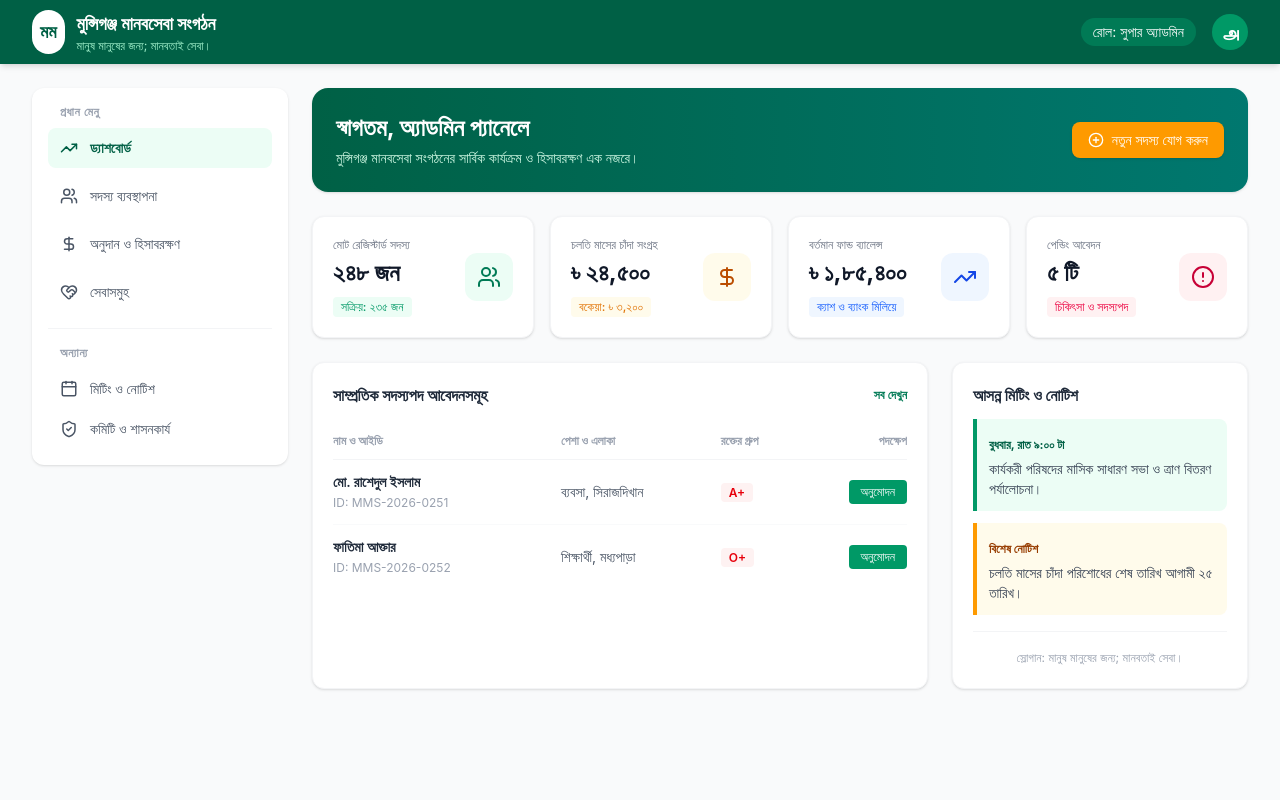
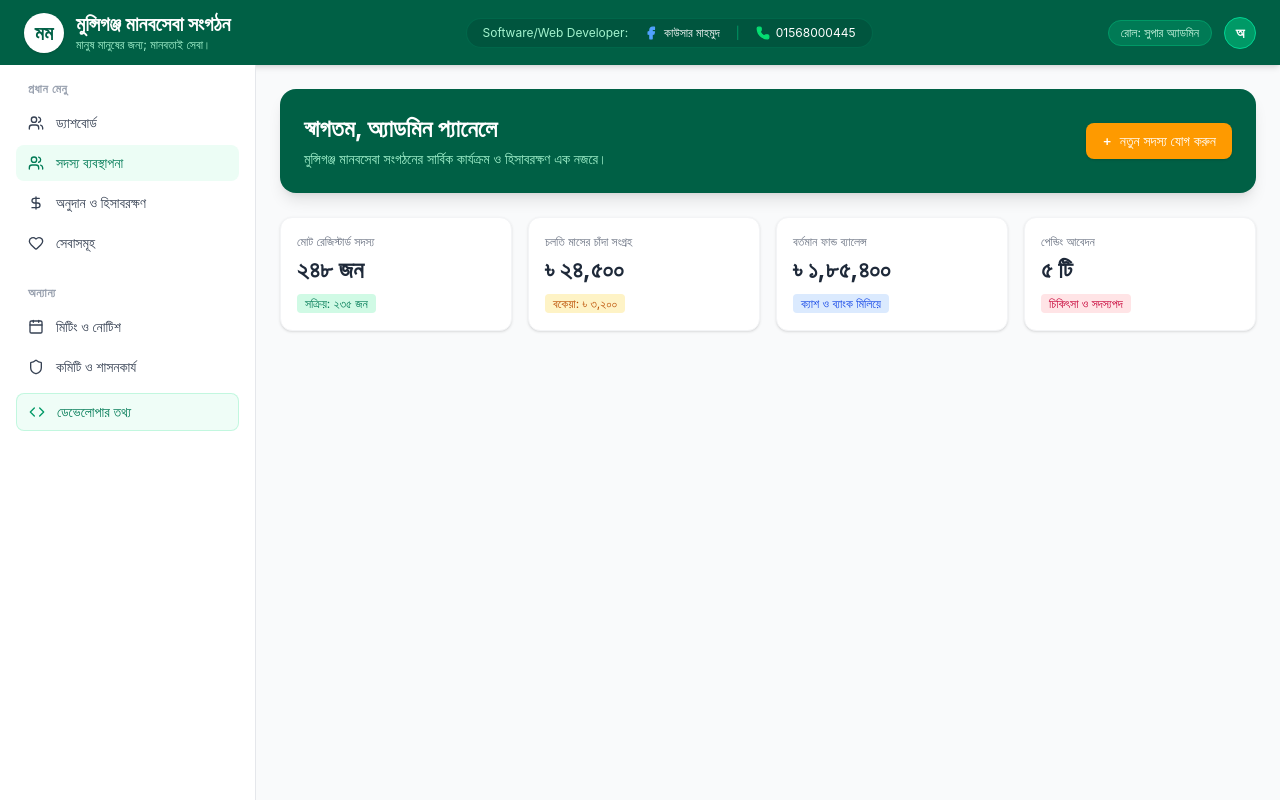
Before and after one commit to kdmahmud445-stack/mms-system, a React (Vite) app: page / in a window 1280 px wide. Built offline with nearby package versions, Linux system fonts and the light colour scheme.

Commit message:
Updated developer facebook link

```diff
--- a/src/App.jsx
+++ b/src/App.jsx
@@ -1,244 +1,209 @@
 import React, { useState } from 'react';
 import {
-  Users,
-  DollarSign,
-  HeartHandshake,
-  FileText,
-  TrendingUp,
-  Calendar,
-  ShieldCheck,
-  AlertCircle,
-  Menu,
-  X,
-  PlusCircle,
-  UserCheck
+  Users, DollarSign, Heart, Calendar, Shield,
+  Code, Facebook, Phone, X, Award, ExternalLink
 } from 'lucide-react';
 
-export default function App() {
-  const [mobileMenuOpen, setMobileMenuOpen] = useState(false);
-  const [activeTab, setActiveTab] = useState('dashboard');
+export default function Dashboard() {
+  const [showDevModal, setShowDevModal] = useState(false);
 
   return (
-    <div className="min-h-screen bg-gray-50 flex flex-col font-sans text-gray-800">
+    <div className="min-h-screen bg-gray-50 flex flex-col font-sans">
 
-      {/* Top Header */}
-      <header className="bg-emerald-800 text-white shadow-md sticky top-0 z-50">
-        <div className="max-w-7xl mx-auto px-4 sm:px-6 lg:px-8 h-16 flex items-center justify-between">
-          <div className="flex items-center space-x-3">
-            <div className="bg-white text-emerald-800 p-2 rounded-full font-bold text-lg">
+      {/* 🟢 ১. টপ হেডার (Top Header) */}
+      <header className="bg-emerald-800 text-white px-6 py-3 flex items-center justify-between shadow-md">
+        <div className="flex items-center gap-3">
+          <div className="w-10 h-10 bg-white text-emerald-800 rounded-full flex items-center justify-center font-bold text-xl shadow">
             মম
           </div>
           <div>
-              <h1 className="text-lg font-bold">মুন্সিগঞ্জ মানবসেবা সংগঠন</h1>
+            <h1 className="text-xl font-bold leading-tight">মুন্সিগঞ্জ মানবসেবা সংগঠন</h1>
             <p className="text-xs text-emerald-200">মানুষ মানুষের জন্য; মানবতাই সেবা।</p>
           </div>
         </div>
 
-          <div className="hidden md:flex items-center space-x-4">
-            <span className="text-sm bg-emerald-700 px-3 py-1 rounded-full">রোল: সুপার অ্যাডমিন</span>
-            <div className="w-9 h-9 rounded-full bg-emerald-600 flex items-center justify-center font-bold">
-              அ
-            </div>
+        {/* 🔴 লাল মার্ক (উপরের অংশ): ডেভেলপার ইনফো */}
+        <div className="hidden lg:flex items-center gap-4 bg-emerald-900/60 px-4 py-1.5 rounded-full text-xs border border-emerald-700/50">
+          <span className="text-emerald-200">Software/Web Developer:</span>
+
+          {/* ফেসবুক লিংকসহ নাম */}
+          <a
+            href="https://facebook.com"
+            target="_blank"
+            rel="noopener noreferrer"
+            className="flex items-center gap-1.5 hover:text-emerald-300 transition-colors font-medium text-white"
+          >
+            <Facebook className="w-3.5 h-3.5 text-blue-400 fill-current" />
+            <span className="hover:underline">কাউসার মাহমুদ</span>
+          </a>
+
+          <span className="text-emerald-600">|</span>
+
+          {/* হোয়াটসঅ্যাপ নাম্বার */}
+          <a
+            href="https://wa.me/8801568000445"
+            target="_blank"
+            rel="noopener noreferrer"
+            className="flex items-center gap-1.5 hover:text-emerald-300 transition-colors text-white"
+          >
+            <Phone className="w-3.5 h-3.5 text-green-400 fill-current" />
+            <span>01568000445</span>
+          </a>
         </div>
 
-          <div className="md:hidden">
-            <button onClick={() => setMobileMenuOpen(!mobileMenuOpen)} className="text-white focus:outline-none">
-              {mobileMenuOpen ? <X size={24} /> : <Menu size={24} />}
-            </button>
+        {/* রোল ও প্রোফাইল */}
+        <div className="flex items-center gap-3">
+          <span className="bg-emerald-700 text-emerald-100 text-xs px-3 py-1 rounded-full border border-emerald-600">
+            রোল: সুপার অ্যাডমিন
+          </span>
+          <div className="w-8 h-8 bg-emerald-600 rounded-full flex items-center justify-center font-bold text-sm border border-emerald-400">
+            অ
           </div>
         </div>
       </header>
 
-      <div className="flex-1 flex max-w-7xl w-full mx-auto px-4 sm:px-6 lg:px-8 py-6 gap-6">
+      {/* মূল বডি Layout */}
+      <div className="flex flex-1">
 
-        {/* Sidebar Navigation */}
-        <aside className={`md:block ${mobileMenuOpen ? 'block' : 'hidden'} w-full md:w-64 bg-white shadow-sm rounded-xl p-4 h-fit space-y-2`}>
-          <div className="text-xs font-semibold text-gray-400 uppercase tracking-wider px-3 mb-2">প্রধান মেনু</div>
+        {/* 🟢 ২. বাম পাশের নেভিগেশন সাইডবার (Sidebar) */}
+        <aside className="w-64 bg-white border-r border-gray-200 p-4 flex flex-col justify-between">
+          <div className="space-y-6">
+            <div>
+              <p className="text-xs font-semibold text-gray-400 uppercase tracking-wider mb-2 px-3">প্রধান মেনু</p>
+              <nav className="space-y-1">
+                <a href="#" className="flex items-center gap-3 px-3 py-2 text-sm font-medium text-gray-700 hover:bg-emerald-50 hover:text-emerald-700 rounded-lg">
+                  <Users className="w-4 h-4" /> ড্যাশবোর্ড
+                </a>
+                <a href="#" className="flex items-center gap-3 px-3 py-2 text-sm font-medium bg-emerald-50 text-emerald-700 rounded-lg">
+                  <Users className="w-4 h-4" /> সদস্য ব্যবস্থাপনা
+                </a>
+                <a href="#" className="flex items-center gap-3 px-3 py-2 text-sm font-medium text-gray-700 hover:bg-emerald-50 hover:text-emerald-700 rounded-lg">
+                  <DollarSign className="w-4 h-4" /> অনুদান ও হিসাবরক্ষণ
+                </a>
+                <a href="#" className="flex items-center gap-3 px-3 py-2 text-sm font-medium text-gray-700 hover:bg-emerald-50 hover:text-emerald-700 rounded-lg">
+                  <Heart className="w-4 h-4" /> সেবাসমূহ
+                </a>
+              </nav>
+            </div>
 
+            <div>
+              <p className="text-xs font-semibold text-gray-400 uppercase tracking-wider mb-2 px-3">অন্যান্য</p>
+              <nav className="space-y-1">
+                <a href="#" className="flex items-center gap-3 px-3 py-2 text-sm font-medium text-gray-700 hover:bg-emerald-50 hover:text-emerald-700 rounded-lg">
+                  <Calendar className="w-4 h-4" /> মিটিং ও নোটিশ
+                </a>
+                <a href="#" className="flex items-center gap-3 px-3 py-2 text-sm font-medium text-gray-700 hover:bg-emerald-50 hover:text-emerald-700 rounded-lg">
+                  <Shield className="w-4 h-4" /> কমিটি ও শাসনকার্য
+                </a>
+
+                {/* 🔴 লাল মার্ক (নিচের অংশ): ডেভেলপার সম্পর্কিত অপশন */}
                 <button
-            onClick={() => setActiveTab('dashboard')}
-            className={`w-full flex items-center space-x-3 px-3 py-2.5 rounded-lg text-sm font-medium transition-colors ${activeTab === 'dashboard' ? 'bg-emerald-50 text-emerald-800 font-semibold' : 'text-gray-600 hover:bg-gray-50'}`}
+                  onClick={() => setShowDevModal(true)}
+                  className="w-full flex items-center gap-3 px-3 py-2 text-sm font-medium text-emerald-700 bg-emerald-50/80 hover:bg-emerald-100 rounded-lg border border-emerald-200/60 transition-all text-left mt-2"
                 >
-            <TrendingUp size={18} />
-            <span> ড্যাশবোর্ড</span>
+                  <Code className="w-4 h-4 text-emerald-600" />
+                  <span>ডেভেলোপার তথ্য</span>
                 </button>
-
-          <button
-            onClick={() => setActiveTab('members')}
-            className={`w-full flex items-center space-x-3 px-3 py-2.5 rounded-lg text-sm font-medium transition-colors ${activeTab === 'members' ? 'bg-emerald-50 text-emerald-800 font-semibold' : 'text-gray-600 hover:bg-gray-50'}`}
-          >
-            <Users size={18} />
-            <span>সদস্য ব্যবস্থাপনা</span>
-          </button>
-
-          <button
-            onClick={() => setActiveTab('accounts')}
-            className={`w-full flex items-center space-x-3 px-3 py-2.5 rounded-lg text-sm font-medium transition-colors ${activeTab === 'accounts' ? 'bg-emerald-50 text-emerald-800 font-semibold' : 'text-gray-600 hover:bg-gray-50'}`}
-          >
-            <DollarSign size={18} />
-            <span>অনুদান ও হিসাবরক্ষণ</span>
-          </button>
-
-          <button
-            onClick={() => setActiveTab('humanitarian')}
-            className={`w-full flex items-center space-x-3 px-3 py-2.5 rounded-lg text-sm font-medium transition-colors ${activeTab === 'humanitarian' ? 'bg-emerald-50 text-emerald-800 font-semibold' : 'text-gray-600 hover:bg-gray-50'}`}
-          >
-            <HeartHandshake size={18} />
-            <span>সেবাসমুহ</span>
-          </button>
-
-          <div className="pt-4 mt-4 border-t border-gray-100">
-            <div className="text-xs font-semibold text-gray-400 uppercase tracking-wider px-3 mb-2">অন্যান্য</div>
-            <button className="w-full flex items-center space-x-3 px-3 py-2.5 rounded-lg text-sm font-medium text-gray-600 hover:bg-gray-50">
-              <Calendar size={18} />
-              <span>মিটিং ও নোটিশ</span>
-            </button>
-            <button className="w-full flex items-center space-x-3 px-3 py-2.5 rounded-lg text-sm font-medium text-gray-600 hover:bg-gray-50">
-              <ShieldCheck size={18} />
-              <span>কমিটি ও শাসনকার্য</span>
-            </button>
+              </nav>
+            </div>
           </div>
         </aside>
 
-        {/* Main Content Area */}
-        <main className="flex-1 space-y-6">
-
-          {/* Welcome Banner */}
-          <div className="bg-gradient-to-r from-emerald-800 to-teal-700 rounded-2xl p-6 text-white shadow-sm flex flex-col md:flex-row justify-between items-start md:items-center gap-4">
+        {/* 🟢 মূল কনটেন্ট (Main Dashboard Content) */}
+        <main className="flex-1 p-6 space-y-6 overflow-y-auto">
+          {/* স্বাগতম ব্যানার */}
+          <div className="bg-emerald-800 rounded-2xl p-6 text-white flex justify-between items-center shadow-lg">
             <div>
-              <h2 className="text-2xl font-bold">স্বাগতম, অ্যাডমিন প্যানেলে</h2>
-              <p className="text-emerald-100 text-sm mt-1">মুন্সিগঞ্জ মানবসেবা সংগঠনের সার্বিক কার্যক্রম ও হিসাবরক্ষণ এক নজরে।</p>
+              <h2 className="text-2xl font-bold mb-1">স্বাগতম, অ্যাডমিন প্যানেলে</h2>
+              <p className="text-emerald-200 text-sm">মুন্সিগঞ্জ মানবসেবা সংগঠনের সার্বিক কার্যক্রম ও হিসাবরক্ষণ এক নজরে।</p>
             </div>
-            <div className="flex gap-2">
-              <button className="bg-amber-500 hover:bg-amber-600 text-white px-4 py-2 rounded-lg text-sm font-medium shadow transition flex items-center gap-2">
-                <PlusCircle size={16} /> নতুন সদস্য যোগ করুন
+            <button className="bg-amber-500 hover:bg-amber-600 text-white font-medium px-4 py-2 rounded-lg text-sm shadow transition-colors flex items-center gap-2">
+              <span>+</span> নতুন সদস্য যোগ করুন
             </button>
           </div>
+
+          {/* পরিসংখ্যান কার্ডসমূহ */}
+          <div className="grid grid-cols-1 md:grid-cols-4 gap-4">
+            <div className="bg-white p-4 rounded-xl border border-gray-100 shadow-sm">
+              <p className="text-xs text-gray-500">মোট রেজিস্টার্ড সদস্য</p>
+              <h3 className="text-2xl font-bold text-gray-800 my-1">২৪৮ জন</h3>
+              <span className="text-xs bg-emerald-100 text-emerald-700 px-2 py-0.5 rounded">সক্রিয়: ২৩৫ জন</span>
+            </div>
+            <div className="bg-white p-4 rounded-xl border border-gray-100 shadow-sm">
+              <p className="text-xs text-gray-500">চলতি মাসের চাঁদা সংগ্রহ</p>
+              <h3 className="text-2xl font-bold text-gray-800 my-1">৳ ২৪,৫০০</h3>
+              <span className="text-xs bg-amber-100 text-amber-700 px-2 py-0.5 rounded">বকেয়া: ৳ ৩,২০০</span>
+            </div>
+            <div className="bg-white p-4 rounded-xl border border-gray-100 shadow-sm">
+              <p className="text-xs text-gray-500">বর্তমান ফান্ড ব্যালেন্স</p>
+              <h3 className="text-2xl font-bold text-gray-800 my-1">৳ ১,৮৫,৪০০</h3>
+              <span className="text-xs bg-blue-100 text-blue-700 px-2 py-0.5 rounded">ক্যাশ ও ব্যাংক মিলিয়ে</span>
+            </div>
+            <div className="bg-white p-4 rounded-xl border border-gray-100 shadow-sm">
+              <p className="text-xs text-gray-500">পেন্ডিং আবেদন</p>
+              <h3 className="text-2xl font-bold text-gray-800 my-1">৫ টি</h3>
+              <span className="text-xs bg-rose-100 text-rose-700 px-2 py-0.5 rounded">চিকিৎসা ও সদস্যপদ</span>
+            </div>
+          </div>
+        </main>
       </div>
 
-          {/* Stat Cards Grid */}
-          <div className="grid grid-cols-1 sm:grid-cols-2 lg:grid-cols-4 gap-4">
+      {/* 🔴 ডেভেলপার বিস্তারিত পপ-আপ মডাল (Modal) */}
+      {showDevModal && (
+        <div className="fixed inset-0 bg-black/50 backdrop-blur-sm flex items-center justify-center p-4 z-50">
+          <div className="bg-white rounded-2xl max-w-md w-full p-6 shadow-2xl relative border border-gray-100 animate-in fade-in zoom-in duration-200">
+            <button
+              onClick={() => setShowDevModal(false)}
+              className="absolute top-4 right-4 text-gray-400 hover:text-gray-600 p-1 rounded-full hover:bg-gray-100"
+            >
+              <X className="w-5 h-5" />
+            </button>
 
-            {/* Card 1 */}
-            <div className="bg-white p-5 rounded-xl shadow-sm border border-gray-100 flex items-center justify-between">
+            <div className="text-center space-y-4">
+              <div className="w-20 h-20 bg-emerald-100 text-emerald-800 rounded-full flex items-center justify-center mx-auto text-2xl font-bold border-4 border-emerald-50">
+                KM
+              </div>
+
               <div>
-                <p className="text-xs font-medium text-gray-500 uppercase">মোট রেজিস্টার্ড সদস্য</p>
-                <h3 className="text-2xl font-bold text-gray-900 mt-1">২৪৮ জন</h3>
-                <span className="text-xs text-emerald-600 font-medium bg-emerald-50 px-2 py-0.5 rounded mt-2 inline-block">সক্রিয়: ২৩৫ জন</span>
+                <h3 className="text-xl font-bold text-gray-800">কাউসার মাহমুদ</h3>
+                <p className="text-xs font-semibold text-emerald-600">Software & Web Developer</p>
               </div>
-              <div className="p-3 bg-emerald-50 text-emerald-700 rounded-xl">
-                <Users size={24} />
+
+              <p className="text-sm text-gray-600 leading-relaxed bg-gray-50 p-3 rounded-xl border border-gray-100">
+                মুন্সিগঞ্জ মানবসেবা সংগঠনের ডিজিটাল ড্যাশবোর্ড ও মেম্বারশিপ ম্যানেজমেন্ট সিস্টেমটি আধুনিক ওয়েব প্রযুক্তি (React, Vite, Tailwind CSS) দিয়ে তৈরি ও রক্ষাণাবেক্ষণ করা হচ্ছে।
+              </p>
+
+              {/* সোশ্যাল ও কন্টাক্ট লিঙ্কস */}
+              <div className="flex flex-col gap-2 pt-2">
+                <a
+                  href="https://www.facebook.com/KDMahmudM"
+                  target="_blank"
+                  rel="noopener noreferrer"
+                  className="flex items-center justify-between px-4 py-2.5 bg-blue-50 text-blue-700 rounded-xl hover:bg-blue-100 transition-colors text-sm font-medium"
+                >
+                  <span className="flex items-center gap-2">
+                    <Facebook className="w-4 h-4" /> ফেসবুক প্রোফাইল
+                  </span>
+                  <ExternalLink className="w-4 h-4" />
+                </a>
+
+                <a
+                  href="https://wa.me/8801568000445"
+                  target="_blank"
+                  rel="noopener noreferrer"
+                  className="flex items-center justify-between px-4 py-2.5 bg-green-50 text-green-700 rounded-xl hover:bg-green-100 transition-colors text-sm font-medium"
+                >
+                  <span className="flex items-center gap-2">
+                    <Phone className="w-4 h-4" /> হোয়াটসঅ্যাপ: 01568000445
+                  </span>
+                  <ExternalLink className="w-4 h-4" />
+                </a>
               </div>
             </div>
-
-            {/* Card 2 */}
-            <div className="bg-white p-5 rounded-xl shadow-sm border border-gray-100 flex items-center justify-between">
-              <div>
-                <p className="text-xs font-medium text-gray-500 uppercase">চলতি মাসের চাঁদা সংগ্রহ</p>
-                <h3 className="text-2xl font-bold text-gray-900 mt-1">৳ ২৪,৫০০</h3>
-                <span className="text-xs text-amber-600 font-medium bg-amber-50 px-2 py-0.5 rounded mt-2 inline-block">বকেয়া: ৳ ৩,২০০</span>
-              </div>
-              <div className="p-3 bg-amber-50 text-amber-700 rounded-xl">
-                <DollarSign size={24} />
           </div>
         </div>
+      )}
 
-            {/* Card 3 */}
-            <div className="bg-white p-5 rounded-xl shadow-sm border border-gray-100 flex items-center justify-between">
-              <div>
-                <p className="text-xs font-medium text-gray-500 uppercase">বর্তমান ফান্ড ব্যালেন্স</p>
-                <h3 className="text-2xl font-bold text-gray-900 mt-1">৳ ১,৮৫,৪০০</h3>
-                <span className="text-xs text-blue-600 font-medium bg-blue-50 px-2 py-0.5 rounded mt-2 inline-block">ক্যাশ ও ব্যাংক মিলিয়ে</span>
-              </div>
-              <div className="p-3 bg-blue-50 text-blue-700 rounded-xl">
-                <TrendingUp size={24} />
-              </div>
-            </div>
-
-            {/* Card 4 */}
-            <div className="bg-white p-5 rounded-xl shadow-sm border border-gray-100 flex items-center justify-between">
-              <div>
-                <p className="text-xs font-medium text-gray-500 uppercase">পেন্ডিং আবেদন</p>
-                <h3 className="text-2xl font-bold text-gray-900 mt-1">৫ টি</h3>
-                <span className="text-xs text-rose-600 font-medium bg-rose-50 px-2 py-0.5 rounded mt-2 inline-block">চিকিৎসা ও সদস্যপদ</span>
-              </div>
-              <div className="p-3 bg-rose-50 text-rose-700 rounded-xl">
-                <AlertCircle size={24} />
-              </div>
-            </div>
-
-          </div>
-
-          {/* Quick Actions / Recent Activity Section */}
-          <div className="grid grid-cols-1 lg:grid-cols-3 gap-6">
-
-            {/* Recent Pending Approvals */}
-            <div className="bg-white p-5 rounded-xl shadow-sm border border-gray-100 lg:col-span-2">
-              <div className="flex justify-between items-center mb-4">
-                <h3 className="font-bold text-gray-800">সাম্প্রতিক সদস্যপদ আবেদনসমূহ</h3>
-                <button className="text-xs text-emerald-700 font-semibold hover:underline">সব দেখুন</button>
-              </div>
-              <div className="overflow-x-auto">
-                <table className="w-full text-left border-collapse text-sm">
-                  <thead>
-                    <tr className="border-b border-gray-100 text-gray-400 text-xs uppercase">
-                      <th className="py-2.5">নাম ও আইডি</th>
-                      <th className="py-2.5">পেশা ও এলাকা</th>
-                      <th className="py-2.5">রক্তের গ্রুপ</th>
-                      <th className="py-2.5 text-right">পদক্ষেপ</th>
-                    </tr>
-                  </thead>
-                  <tbody className="divide-y divide-gray-50">
-                    <tr>
-                      <td className="py-3">
-                        <p className="font-semibold text-gray-800">মো. রাশেদুল ইসলাম</p>
-                        <span className="text-xs text-gray-400">ID: MMS-2026-0251</span>
-                      </td>
-                      <td className="py-3 text-gray-600">ব্যবসা, সিরাজদিখান</td>
-                      <td className="py-3"><span className="px-2 py-0.5 bg-red-50 text-red-600 rounded font-semibold text-xs">A+</span></td>
-                      <td className="py-3 text-right">
-                        <button className="bg-emerald-600 text-white px-3 py-1 rounded text-xs font-medium hover:bg-emerald-700">অনুমোদন</button>
-                      </td>
-                    </tr>
-                    <tr>
-                      <td className="py-3">
-                        <p className="font-semibold text-gray-800">ফাতিমা আক্তার</p>
-                        <span className="text-xs text-gray-400">ID: MMS-2026-0252</span>
-                      </td>
-                      <td className="py-3 text-gray-600">শিক্ষার্থী, মধ্যপাড়া</td>
-                      <td className="py-3"><span className="px-2 py-0.5 bg-red-50 text-red-600 rounded font-semibold text-xs">O+</span></td>
-                      <td className="py-3 text-right">
-                        <button className="bg-emerald-600 text-white px-3 py-1 rounded text-xs font-medium hover:bg-emerald-700">অনুমোদন</button>
-                      </td>
-                    </tr>
-                  </tbody>
-                </table>
-              </div>
-            </div>
-
-            {/* Upcoming Meeting / Notices */}
-            <div className="bg-white p-5 rounded-xl shadow-sm border border-gray-100 flex flex-col justify-between">
-              <div>
-                <h3 className="font-bold text-gray-800 mb-3">আসন্ন মিটিং ও নোটিশ</h3>
-                <div className="bg-emerald-50 border-l-4 border-emerald-600 p-3 rounded-r-lg mb-3">
-                  <span className="text-xs font-bold text-emerald-800">বুধবার, রাত ৯:০০ টা</span>
-                  <p className="text-sm text-gray-700 mt-1">কার্যকরী পরিষদের মাসিক সাধারণ সভা ও ত্রাণ বিতরণ পর্যালোচনা।</p>
-                </div>
-                <div className="bg-amber-50 border-l-4 border-amber-500 p-3 rounded-r-lg">
-                  <span className="text-xs font-bold text-amber-800">বিশেষ নোটিশ</span>
-                  <p className="text-sm text-gray-700 mt-1">চলতি মাসের চাঁদা পরিশোধের শেষ তারিখ আগামী ২৫ তারিখ।</p>
-                </div>
-              </div>
-              <div className="mt-4 pt-3 border-t border-gray-100 text-center">
-                <span className="text-xs text-gray-400">স্লোগান: মানুষ মানুষের জন্য; মানবতাই সেবা।</span>
-              </div>
-            </div>
-
-          </div>
-
-        </main>
-
-      </div>
     </div>
   );
 }
```
Lines whose indentation alone changed are shown as unchanged.
